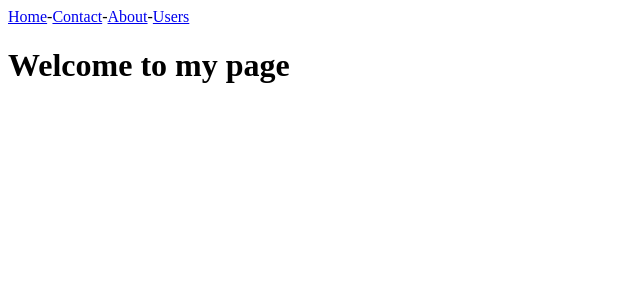
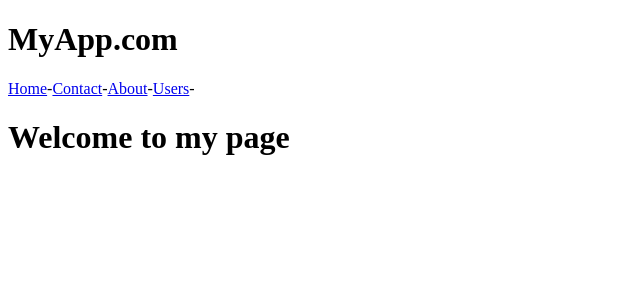
Before and after one commit to SabantuYusuf/nextproject_1, a Next.js app: page / in a window 1280 px wide. Shown: the top 300 px of the page, without its empty margins (0-640 px from the left). Built offline with nearby package versions, Linux system fonts and the light colour scheme.

Commit message:
created main layout to include on all file

```diff
--- /dev/null
+++ b/components/includes/header.js
@@ -0,0 +1,16 @@
+import React from 'react';
+import Link from 'next/link';
+
+const Header = () => (
+    <>
+        <h1>MyApp.com</h1>
+        <nav>
+            <Link href='/'><a>Home</a></Link>-
+            <Link href='/contact'><a>Contact</a></Link>-
+            <Link href='/about'><a>About</a></Link>-
+            <Link href='/users'><a>Users</a></Link>-
+        </nav>
+    </>
+)
+
+export default Header;
--- /dev/null
+++ b/components/layouts/mainlayout.js
@@ -0,0 +1,11 @@
+import React from 'react';
+import Header from '../includes/header'
+
+const MainLayout = (props) => (
+    <>
+    <Header/>
+        {props.children}
+    </>
+)
+
+export default MainLayout;
--- a/pages/about.js
+++ b/pages/about.js
@@ -1,10 +1,15 @@
 import React, { Component } from 'react';
+import MainLayout from '../components/layouts/mainlayout';
+import Mainlayout from '../components/layouts/mainlayout'
 
 class About extends Component {
     render(){
         return(
             <>
+            <MainLayout>
                 <h1>About</h1>
+            </MainLayout>
+
             </>
         )
     }
--- a/pages/contact.js
+++ b/pages/contact.js
@@ -1,10 +1,14 @@
 import React, { Component } from 'react';
+import MainLayout from '../components/layouts/mainlayout'
 
 class Contanct extends Component {
     render(){
         return(
             <>
+            <MainLayout>
                 <h1>Contanct</h1>
+            </MainLayout>
+
             </>
         )
     }
--- a/pages/index.js
+++ b/pages/index.js
@@ -1,19 +1,14 @@
-import React, { Component } from 'react';
-import Link from 'next/link';
+import React,{ Component } from 'react';
+import MainLayout from '../components/layouts/mainlayout'
+
 
 class Home extends Component {
     render(){
         return(
             <>
-            <div>
-                <nav>
-                    <Link href='/'><a >Home</a></Link>-
-                    <Link href='/contact'><a>Contact</a></Link>-
-                    <Link href='/about'><a>About</a></Link>-
-                    <Link href='users'><a>Users</a></Link>
-                </nav>
-            </div>
-                <h1>Welcome to my page</h1>
+                <MainLayout>
+                    <h1>Welcome to my page</h1>
+                </MainLayout>
             </>
         )
     }
--- a/pages/users/index.js
+++ b/pages/users/index.js
@@ -1,10 +1,15 @@
 import React, { Component } from 'react';
+import MainLayout from '../../components/layouts/mainlayout';
+import Mainlayout from '../../components/layouts/mainlayout'
 
 class Users extends Component {
     render(){
         return(
             <>
+            <MainLayout>
                 <h1>Users</h1>
+            </MainLayout>
+
             </>
         )
     }
```
